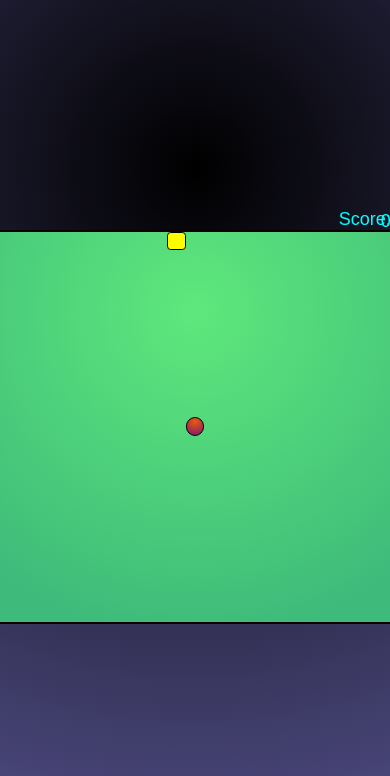
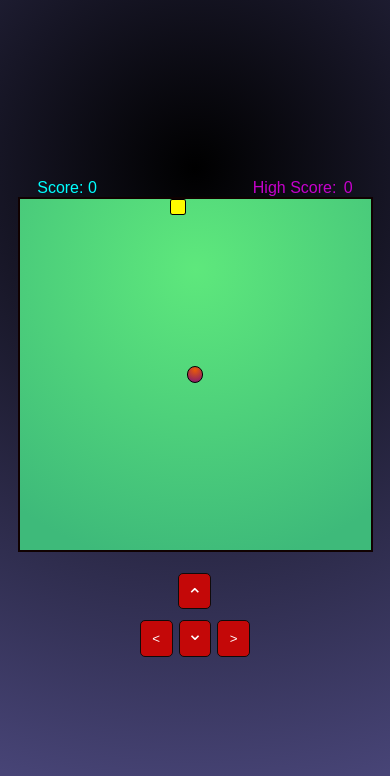
Before and after one commit to shashwatpathak98/Snake-Game, a plain HTML site: page snake.html in a window 390 px wide. Drawn offline with Linux system fonts and the light colour scheme; a web font is replaced by a local one.

Commit message:
files added

```diff
--- a/game.js
+++ b/game.js
@@ -4,7 +4,7 @@ import { outsideGrid } from './grid.js'
 import { getSnakeHead } from './snake.js';
 import { snakeIntersection } from './snake.js';
 import {displayScore} from './snake.js';
-
+import { getHighScore } from './snake.js';
 
 let lastRenderTime = 0
 let gameOver = false
@@ -13,7 +13,10 @@ const gameBoard = document.getElementById('game-board')
 function main(currentTime){
 
   if(gameOver){
-    if(confirm(' Game Over.\n Your score is: '+ Number(displayScore()) + '\n Press ok to restart.' ))
+
+    const finalScore = Number(displayScore());
+    const finalHighScore = Number(getHighScore())
+    if(confirm(`Game Over.\nYour score is: ${finalScore}\nHigh Score is: ${finalHighScore}\nPress OK to restart.` ))
       {
         window.location.reload()
       }
--- /dev/null
+++ b/mobileControl.js
@@ -0,0 +1,30 @@
+let inputDirection = { x: 0, y: 0 };
+let lastInputDirection = { x: 0, y: 0 };
+
+const buttons = document.getElementById('mobile-controls');
+
+buttons.addEventListener('click', (e) => {
+    switch (e.target.id) {
+        case 'up':
+            if (lastInputDirection.y !== 0) break;
+            inputDirection = { x: 0, y: -1 };
+            break;
+        case 'down':
+            if (lastInputDirection.y !== 0) break;
+            inputDirection = { x: 0, y: 1 };
+            break;
+        case 'left':
+            if (lastInputDirection.x !== 0) break;
+            inputDirection = { x: -1, y: 0 };
+            break;
+        case 'right':
+            if (lastInputDirection.x !== 0) break;
+            inputDirection = { x: 1, y: 0 };
+            break;
+    }
+});
+
+export function getMobileControlsInput() {
+    lastInputDirection = inputDirection;
+    return inputDirection;
+}
--- a/snake.css
+++ b/snake.css
@@ -1,56 +1,167 @@
 @import url('https://fonts.googleapis.com/css2?family=Kdam+Thmor+Pro&display=swap');
 
-body{
+body {
     height: 100vh;
     width: 100vw;
     display: flex;
     flex-direction: column;
     justify-content: center;
     align-items: center;
-    margin:0;
-    background-image: radial-gradient( circle farthest-corner at 50% 20%, #000000 0%, #474476 90% );
+    margin: 0;
+    background-image: radial-gradient(circle farthest-corner at 50% 20%, #000000 0%, #474476 90%);
 }
 
-#game-board{
-    background-image: radial-gradient( circle farthest-corner at 50% 20%, #5ee87c 0%, #3eba7a 90% );
+#game-board {
+    background-image: radial-gradient(circle farthest-corner at 50% 20%, #5ee87c 0%, #3eba7a 90%);
     width: 100vmin;
     height: 100vmin;
     display: grid;
     grid-template-rows: repeat(21, 1fr);
-    grid-template-columns: repeat(21 , 1fr);
+    grid-template-columns: repeat(21, 1fr);
     margin-bottom: 8px;
     border: 2px solid rgb(16, 1, 1);
 }
 
 .snake-head {
-    background-image: radial-gradient( circle farthest-corner at 50% 20%, #ea5a07 0%, #871c6e 90% );
+    background-image: radial-gradient(circle farthest-corner at 50% 20%, #ea5a07 0%, #871c6e 90%);
     border: .25vmin solid black;
     border-radius: 50%;
 }
 
-
-
-.snake{
-    background-image: radial-gradient( circle farthest-corner at 50% 20%, #0771ea 0%, #871c1c 90% );
+.snake {
+    background-image: radial-gradient(circle farthest-corner at 50% 20%, #0771ea 0%, #871c1c 90%);
     border: .25vmin solid black;
     border-radius: 50%;
 }
 
-.food{
+.food {
     background-color: hsl(59, 100%, 50%);
     border: .25vmin solid black;
-    border-radius: 20%;
+    border-radius: 15%;
+    margin: 0.1vmin;
 }
 
+#score-container {
+    display: flex;
+    justify-content: space-between;
+    margin-left: 0 9vmin;
+}
+
+
 #score{
-    padding: 7px;
-    color:aqua;
+    color: aqua;
+    font-size: medium;
+    text-align: left;
+    font-family: 'Kdam Thmor Pro', sans-serif;
+    margin-right: 70vmin;
+}
+
+#high-score {
+    color: rgb(197, 1, 203);
     text-align: right;
-    margin-left: 87vmin;
-    font-size: large;
     font-family: 'Kdam Thmor Pro', sans-serif;
 }
 
-span{
-    line-height: 1.6px;
+
+#displayed-high-score {
+    margin-left: 5px;
 }
+
+#mobile-controls {
+    display: none;
+    flex-wrap: wrap;
+    justify-content: space-around;
+    margin-top: 10px;
+}
+
+@media only screen and (max-width: 600px) {
+
+
+    #mobile-controls {
+        display: flex;
+        flex-direction: column;
+        align-items: center;
+        margin-top: 10px;
+    }
+
+    .row {
+        display: flex;
+        justify-content: space-between;
+        width: 100%;
+        margin-bottom: 5px;
+    }
+
+    button#up{
+          margin-left: 35.7%;
+          padding-top: 2.6vmin;
+          width: 8.4vmin;
+    }
+
+    button#down{
+        padding-bottom: 2.9vmin;
+        width: 8.4vmin;
+  }
+
+  button#left{
+    padding-bottom: 0.5vmin;
+    font-size: smaller;
+    width: 8.4vmin;
+}
+
+button#right{
+    padding-bottom: 0.5vmin;
+    font-size: smaller;
+    width: 8.4vmin;
+}
+    button {
+        font-size: larger;
+        width: max-content;
+        margin: 3px;
+
+        width: 7.2vmin;
+        border: 1px solid #0f0b0b;
+        background-color: #c40808;
+        color: white;
+        border-radius: 5px;
+        cursor: pointer;
+        user-select: none;
+        transition: background-color 0.3s ease;
+    }
+
+    button#up:hover {
+        background-color: #cf5353;
+    }
+    button:hover {
+        background-color: #cf5353;
+    }
+    #game-board {
+        width: 90vw;
+        height: 90vw;
+    }
+
+    #score-container {
+        display: flex;
+        justify-content: space-between;
+        margin-left: 0 9vmin;
+    }
+
+
+    #score{
+        color: aqua;
+        font-size: medium;
+        text-align: left;
+        font-family: 'Kdam Thmor Pro', sans-serif;
+        margin-right: 40vmin;
+    }
+
+    #high-score {
+        color: rgb(197, 1, 203);
+        text-align: right;
+        font-family: 'Kdam Thmor Pro', sans-serif;
+    }
+
+
+    #displayed-high-score {
+        margin-left: 3px;
+    }
+}
--- a/snake.html
+++ b/snake.html
@@ -7,8 +7,23 @@
     <link rel="stylesheet" href="snake.css">
 </head>
 <body>
-    <span id="score">Score: 0</span>
+    <div id="score-container">
+        <span id="score">Score: 0</span>
+        <span id="high-score">High Score: <span id="displayed-high-score">0</span></span>
+    </div>
+
     <div id="game-board"></div>
+    <div id="mobile-controls">
+        <div class="row">
+            <button id="up">&#8963;</button>
+        </div>
+        <div class="row">
+            <button id="left">&#706;</button>
+            <button id="down">&#8964;</button>
+            <button id="right">&#707;</button>
+        </div>
+    </div>
     <script src="game.js" defer type="module"></script>
+    <script src="mobileControl.js" defer></script>
 </body>
 </html>
--- a/snake.js
+++ b/snake.js
@@ -1,20 +1,22 @@
 import { getInputDirection } from "./input.js";
+import { getMobileControlsInput} from "./mobileControl.js"
 
 export const SNAKE_SPEED = 7;
 const snakeBody = [{ x: 11, y: 11 }];
 let newSegments =  0;
 let score = 0;
+let highScore = getHighScore();
 
 export function update() {
     addSegments()
-  const inputDirection = getInputDirection();
+    const inputDirection = window.innerWidth > 600 ? getInputDirection() : getMobileControlsInput();
   for (let i = snakeBody.length - 2; i >= 0; i--) {
     snakeBody[i + 1] = { ...snakeBody[i] };
   }
   snakeBody[0].x += inputDirection.x;
   snakeBody[0].y += inputDirection.y;
 
-
+  updateScore(0);
 }
 
 export function draw(gameBoard) {
@@ -76,15 +78,45 @@ function addSegments(){
 
 function updateScore(points){
     score += points;
+    const scoreElement = document.getElementById("score");
+    const highScoreElement = document.getElementById("displayed-high-score");
+
+    if (scoreElement && highScoreElement) {
+        scoreElement.textContent = "Score: " + score;
+
+        if (score > highScore) {
+            highScore = score;
+            setHighScore(highScore);
+        }
+
+        highScoreElement.textContent = highScore;
+    }
+
+    return score;
 }
 
 
 export function displayScore(){
     const scoreElement = document.getElementById("score")
-
-    if(scoreElement){
+     const highScoreElement = document.getElementById("high-score")
+    if(scoreElement && highScoreElement){
         scoreElement.textContent  = "Score: " + score;
 
+        if(score > highScore){
+            highScore = score
+            setHighScore(highScore)
+        }
+
+        highScoreElement.textContent = `High Score: ${highScore}`
     }
    return score
 }
+
+
+export function getHighScore(){
+     return localStorage.getItem("highScore") || 0;
+}
+
+function setHighScore(score){
+      localStorage.setItem("highScore" , score)
+}
```
